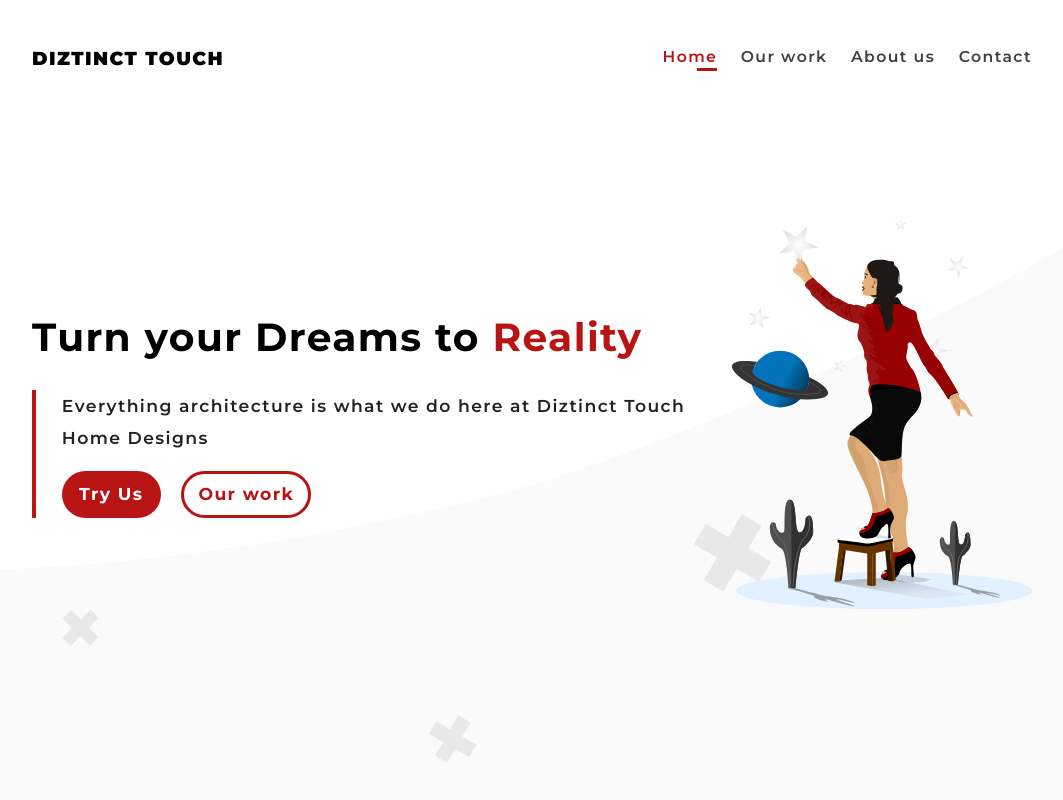
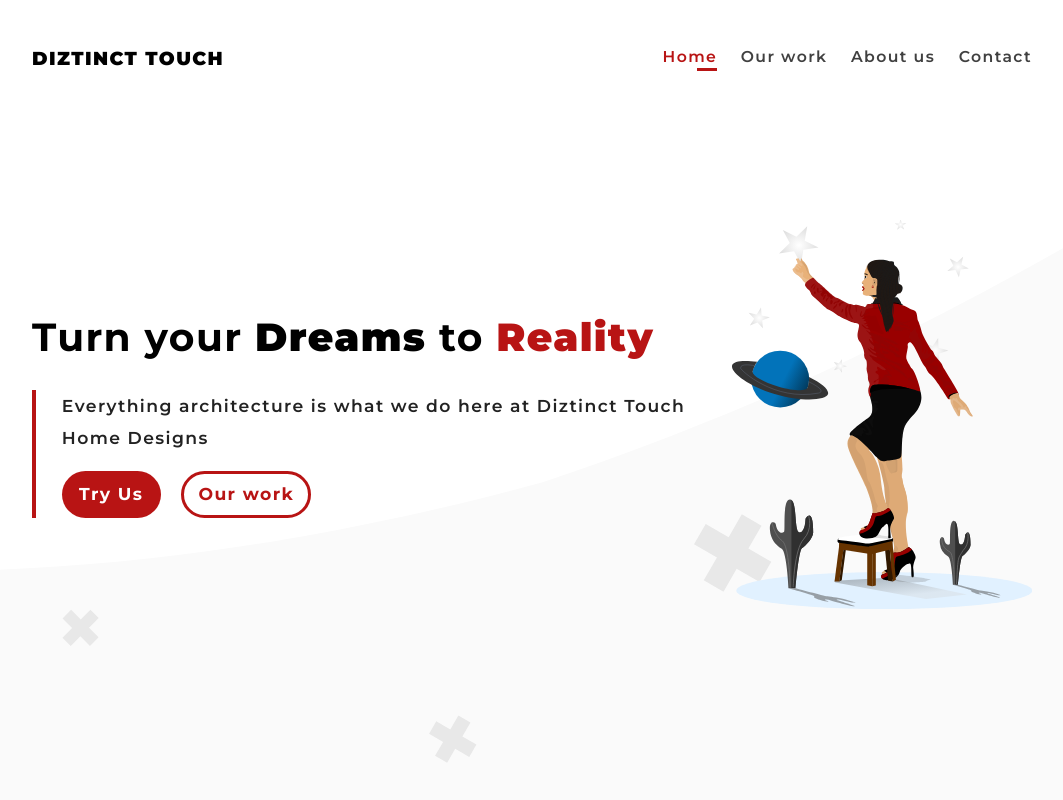
Before and after one commit to JasmondWorks/Diztinct-Touch-Home-Designs, a plain HTML site: page index.html in a window 1280 px wide. Shown: the top 800 px of the page, without its empty margins (108-1171 px from the left). Drawn offline with Linux system fonts and the light colour scheme.

Commit message:
Update style.css

```diff
--- a/css/style.css
+++ b/css/style.css
@@ -186,7 +186,7 @@ section {
 
 h1 span.text-bold,
 h1 span.text-accent {
-  font-weight: 700;
+  font-weight: 800;
 }
 
 p span.text-accent {
```
